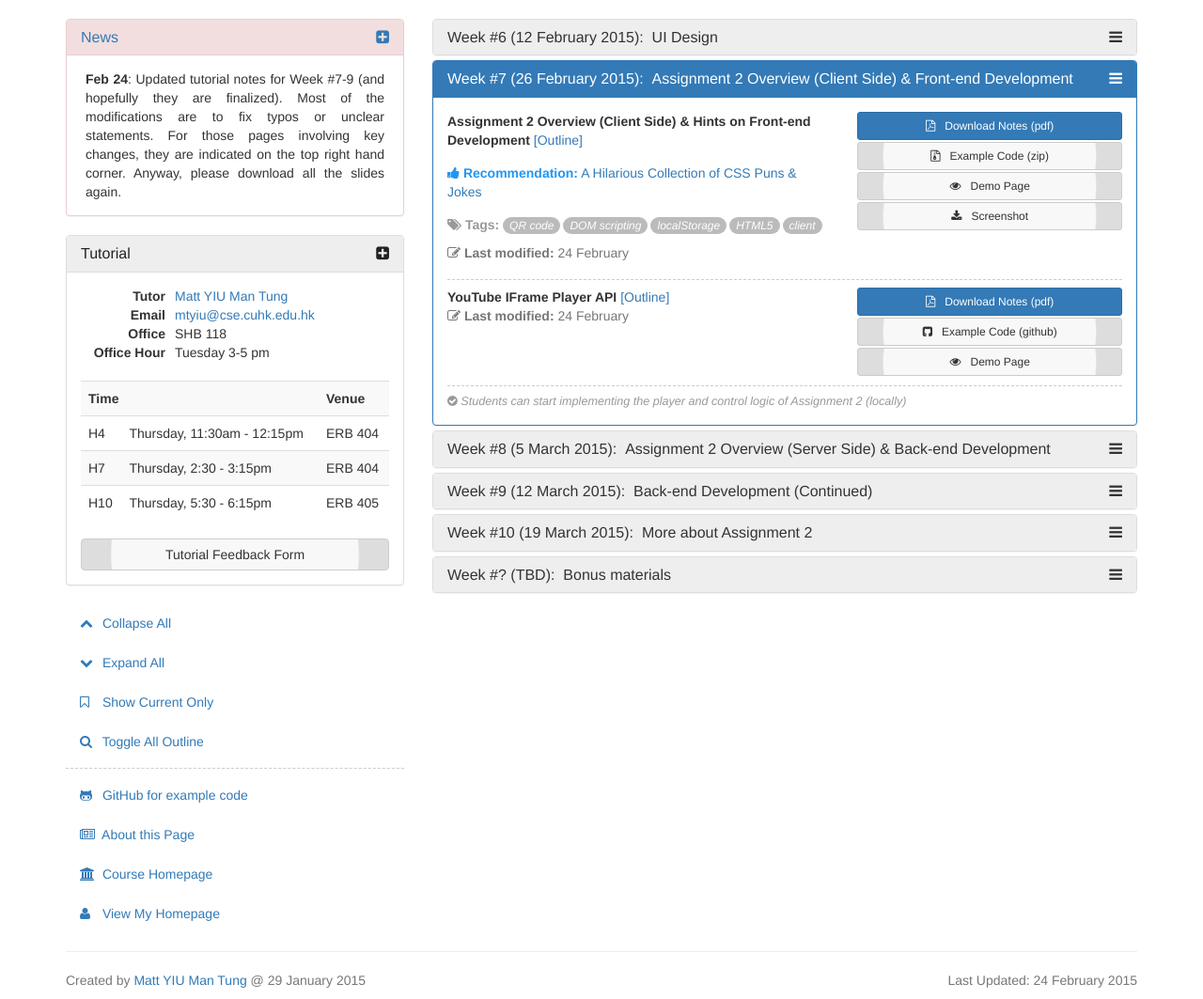
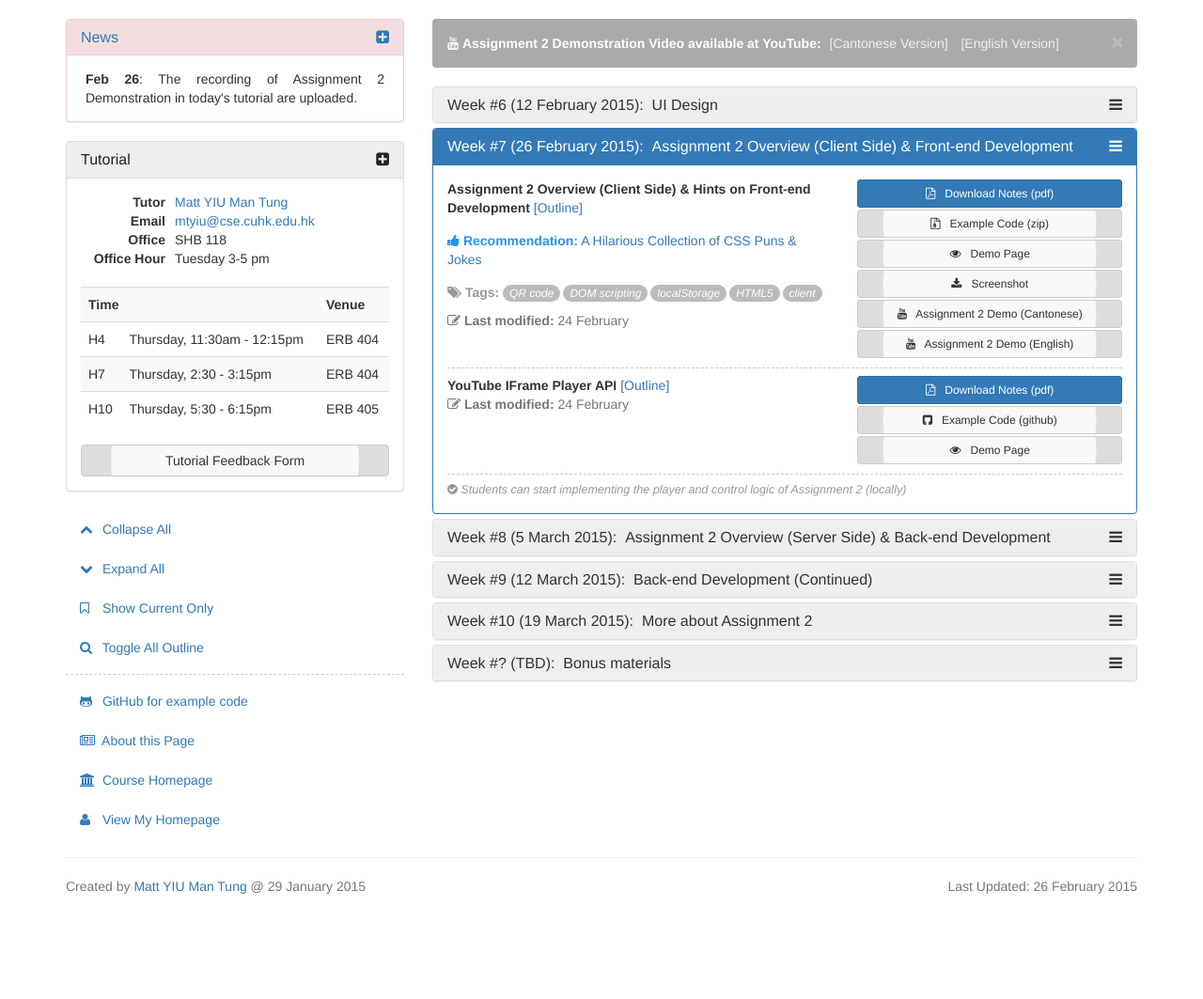
Before and after one commit to mtyiu/csci4140-spring15, a PHP site: page / in a window 1280 px wide. Shown: the part 94-1157 px from the top of the page at 94% size. After the commit the page ends 1045 px from the top, so only its background shows below. Run offline with PHP 8.4, Linux system fonts and the light colour scheme.

Commit message:
Add demonstration video

```diff
--- a/css/custom.css
+++ b/css/custom.css
@@ -92,6 +92,18 @@ dl.dl-horizontal dd {
 	background-image: radial-gradient(circle, #f8f8f8 80%, #ddd 81%);
 }
 
+.bg-alert {
+	color: #fff;
+	background-color: #aaa;
+}
+
+.alert a {
+	color: #eee !important;
+	font-weight: normal !important;
+	padding-left: 5px;
+	padding-right: 5px;
+}
+
 .news {
 	padding-left: 20px;
 	padding-right: 20px;
--- a/index.html
+++ b/index.html
@@ -33,6 +33,16 @@
 
 			<div class="row">
 				<main class="col-md-8 col-md-push-4">
+					<div class="alert bg-alert alert-dismissible fade in" role="alert">
+						<button type="button" class="close" data-dismiss="alert" aria-label="Close">
+							<span aria-hidden="true">×</span>
+						</button>
+						<i class="fa fa-youtube"></i>
+						<strong>Assignment 2 Demonstration Video available at YouTube:</strong>
+						<a href="#" ng-click="download( metadata.videos.cantonese )">[Cantonese Version]</a>
+						<a href="#" ng-click="download( metadata.videos.english )">[English Version]</a>
+					</div>
+
 					<div class="panel-group" id="tutorials" role="tablist" aria-multiselectable="true">
 						<div class="panel panel-{{ tutorial.current ? 'primary' : 'default' }}" ng-repeat="tutorial in tutorials">
 							<div class="panel-heading" role="tab" id="#tut-heading-{{ tutorial.week }}">
@@ -107,6 +117,10 @@
 													</button>
 													<button class="btn btn-block btn-sm btn-default" ng-switch-when="html" ng-click="download( d.link )">
 														<i class="fa fa-eye"></i>&nbsp;&nbsp;
+														{{ d.name }}
+													</button>
+													<button class="btn btn-block btn-sm btn-default" ng-switch-when="youtube" ng-click="download( d.link )">
+														<i class="fa fa-youtube"></i>&nbsp;&nbsp;
 														{{ d.name }}
 													</button>
 													<a href="{{ d.link }}" data-toggle="modal" class="btn btn-block btn-sm btn-default" ng-switch-when="demo">
--- a/json/metadata.json
+++ b/json/metadata.json
@@ -20,5 +20,9 @@
 		"officeHour" : "Tuesday 3-5 pm"
 	},
 	"created" : "29 January 2015",
-	"lastModified" : "24 February 2015"
+	"lastModified" : "26 February 2015",
+	"videos" : {
+		"cantonese" : "http://youtu.be/_C6rnalqMIM",
+		"english" : "http://youtu.be/MXoByOGBszY"
+	}
 }
--- a/json/news.json
+++ b/json/news.json
@@ -1,4 +1,5 @@
 [
+	{ "date" : "Feb 26", "content" : "The recording of Assignment 2 Demonstration in today's tutorial are uploaded." },
 	{ "date" : "Feb 24", "content" : "Updated tutorial notes for Week #7-9 (and hopefully they are finalized). Most of the modifications are to fix typos or unclear statements. For those pages involving key changes, they are indicated on the top right hand corner. Anyway, please download all the slides again." },
 	{ "date" : "Feb 23", "content" : "Updated tutorial notes and example code for Week #9." },
 	{ "date" : "Feb 22", "content" : "Updated pseudocode on tutorial notes for Week #7: \"YouTube IFrame Player API\"." },
--- a/json/tutorials.json
+++ b/json/tutorials.json
@@ -65,7 +65,9 @@
 					{ "type" : "pdf", "name" : "Download Notes", "link" : "tutorials/6/asgn2-overview-client.pdf" },
 					{ "type" : "zip", "name" : "Example Code", "link" : "tutorials/6/example_code.zip" },
 					{ "type" : "html", "name" : "Demo Page", "link" : "tutorials/6/example_code/qr_code/qr_code.html" },
-					{ "type" : "download", "name" : "Screenshot", "link" : "#tut6-screenshot" }
+					{ "type" : "download", "name" : "Screenshot", "link" : "#tut6-screenshot" },
+					{ "type" : "youtube", "name" : "Assignment 2 Demo (Cantonese)", "link" : "http://youtu.be/_C6rnalqMIM" },
+					{ "type" : "youtube", "name" : "Assignment 2 Demo (English)", "link" : "http://youtu.be/MXoByOGBszY" }
 				],
 				"tags" : [ "QR code", "DOM scripting", "localStorage", "HTML5", "client" ],
 				"recommendation" : { "A Hilarious Collection of CSS Puns & Jokes" : "http://9gag.com/gag/azEj9jK" },
```
